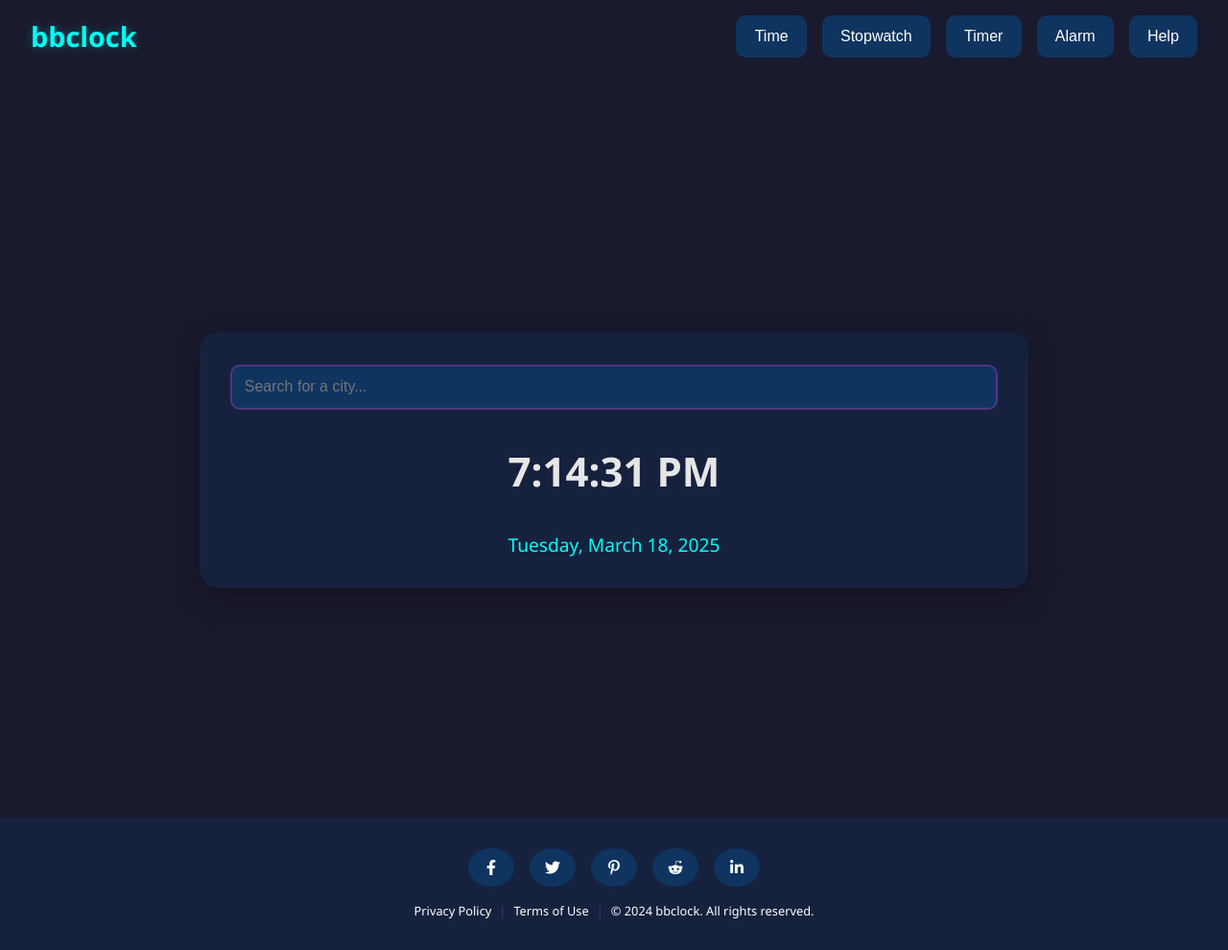
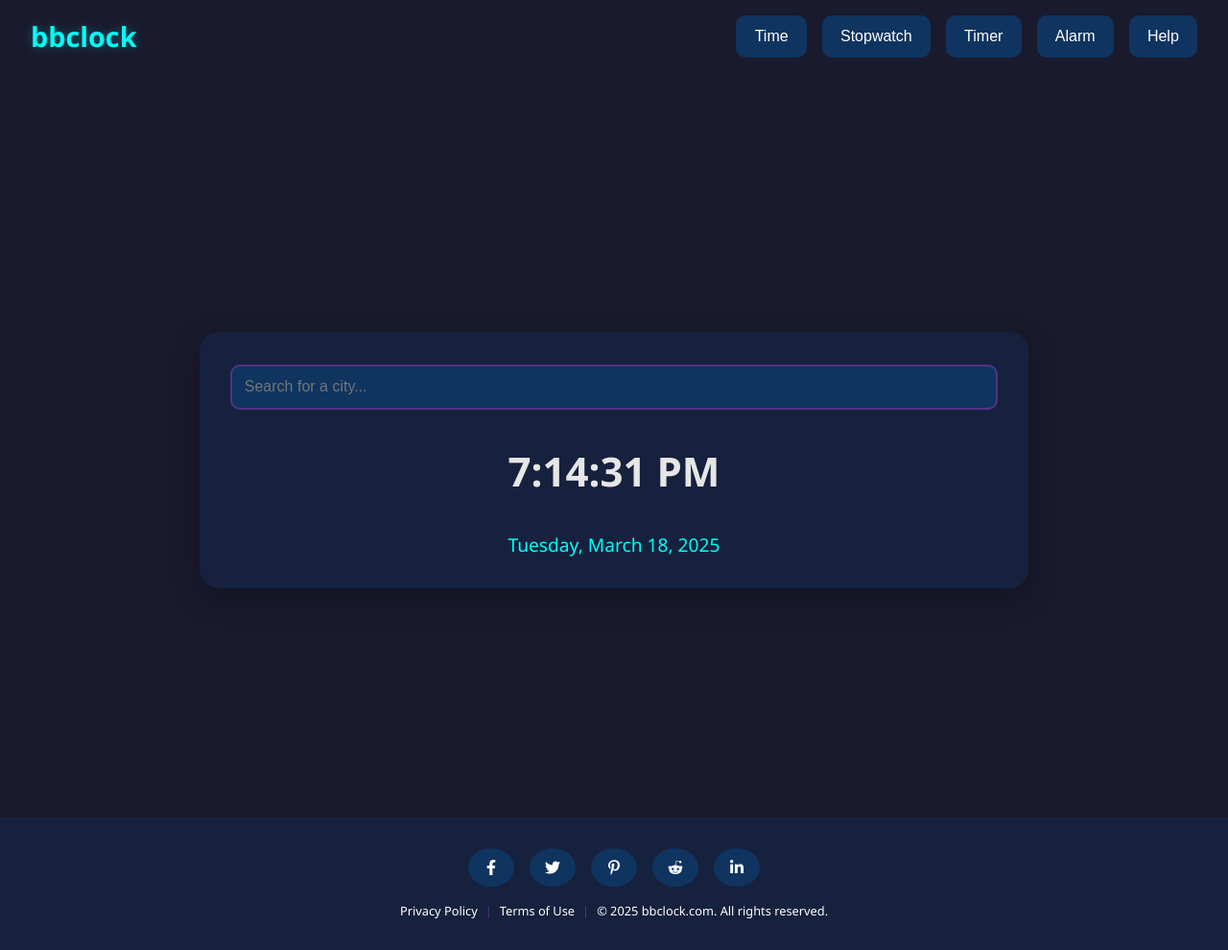
Before and after one commit to freitasR/myclock, a plain HTML site: page index.html in a window 1280 px wide. Shown: the whole page at 96% size. Drawn offline with Linux system fonts and the light colour scheme.

Commit message:
Add files via upload

```diff
--- a/index.html
+++ b/index.html
@@ -150,7 +150,7 @@
         <span class="separator">|</span>
         <a href="terms-of-use.html">Terms of Use</a>
         <span class="separator">|</span>
-        <span class="copyright">&copy; 2024 bbclock. All rights reserved.</span>
+        <span class="copyright">&copy; 2025 bbclock.com. All rights reserved.</span>
       </div>
       <audio id="alarmSound" loop>
         <source src="https://cdn.pixabay.com/audio/2021/08/04/audio_c668156e64.mp3" type="audio/mpeg">
```
